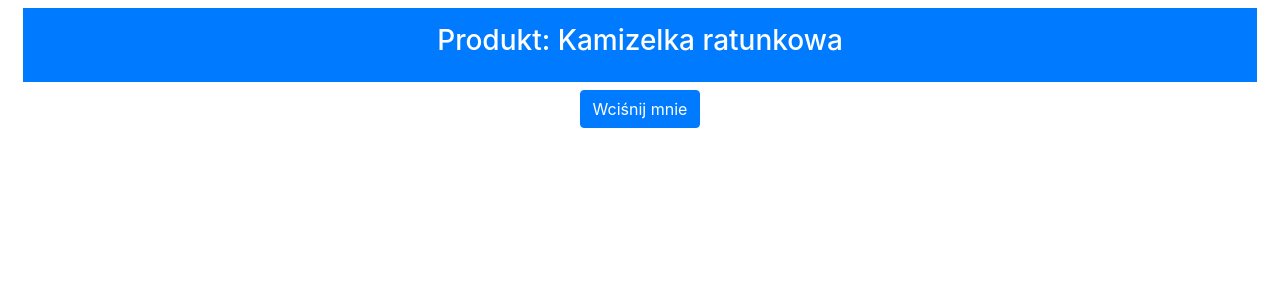
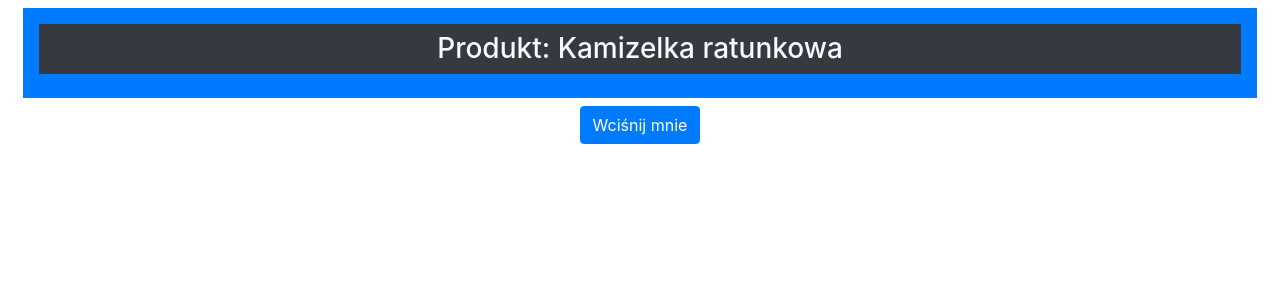
Before and after one commit to marekz/vuejs_simple_example, a Vue app in the folder templatesanddata/: page / in a window 1280 px wide. Shown: the top 300 px of the page. Built offline with nearby package versions, Linux system fonts and the light colour scheme.

Commit message:
Directive bind - how to use and short method

```diff
--- a/templatesanddata/src/App.vue
+++ b/templatesanddata/src/App.vue
@@ -1,9 +1,11 @@
 <template>
   <div class="container-fluid text-center">
     <div class="bg-primary text-white m-2 p-3">
-      <h3 v-if="counter % 3 == 0">Produkt: <span v-text="name"></span></h3>
-      <h3 v-else-if="counter % 3 == 1">Cena: <span v-text="price"></span></h3>
-      <h3 v-else>Kategoria: <span v-text="category"></span></h3>
+      <h3 v-bind:class="elemClasses">Produkt: <span v-text="name"></span></h3>
+      <!--
+        :class is short method v-bind
+        <h3 :class="elemClasses">Produkt: <span v-text="name"></span></h3>
+       -->
     </div>
     <button v-on:click="handleClick" class="btn btn-primary">
       Wciśnij mnie
@@ -17,15 +19,19 @@ export default {
   data: function () {
     return {
       name: "Kamizelka ratunkowa",
-      price: 275,
-      showElements: true,
-      category: "Sporty wodne",
-      counter: 0
+      highlight: false
+    }
+  },
+  computed: {
+    elemClasses() {
+      return this.highlight
+      ? ["bg-light", "text-dark", "display-4"]
+              : ["bg-dark", "text-light", "p-2"]
     }
   },
   methods: {
     handleClick() {
-      this.counter++;
+      this.highlight = !this.highlight;
     }
   }
 }
```
